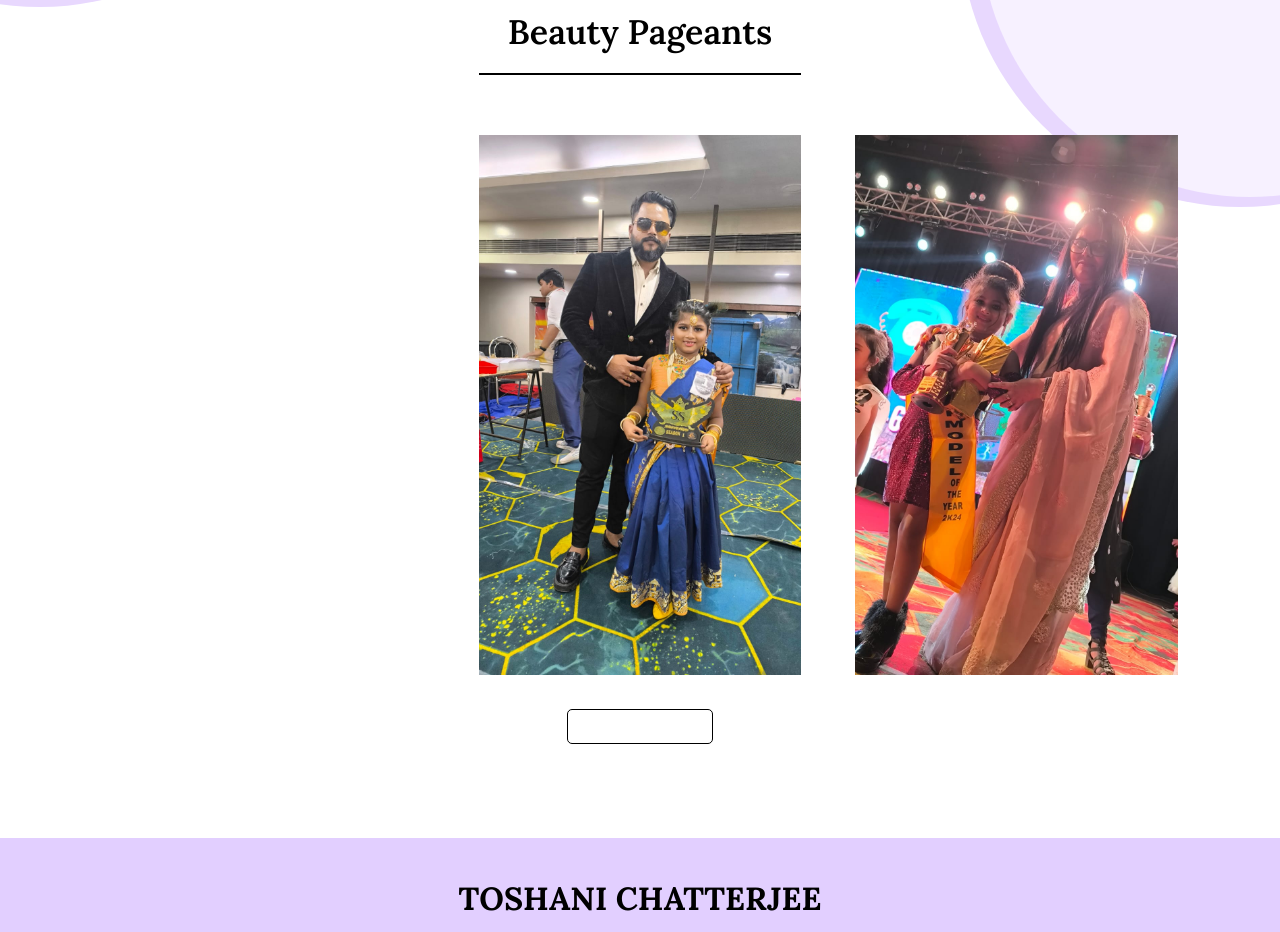
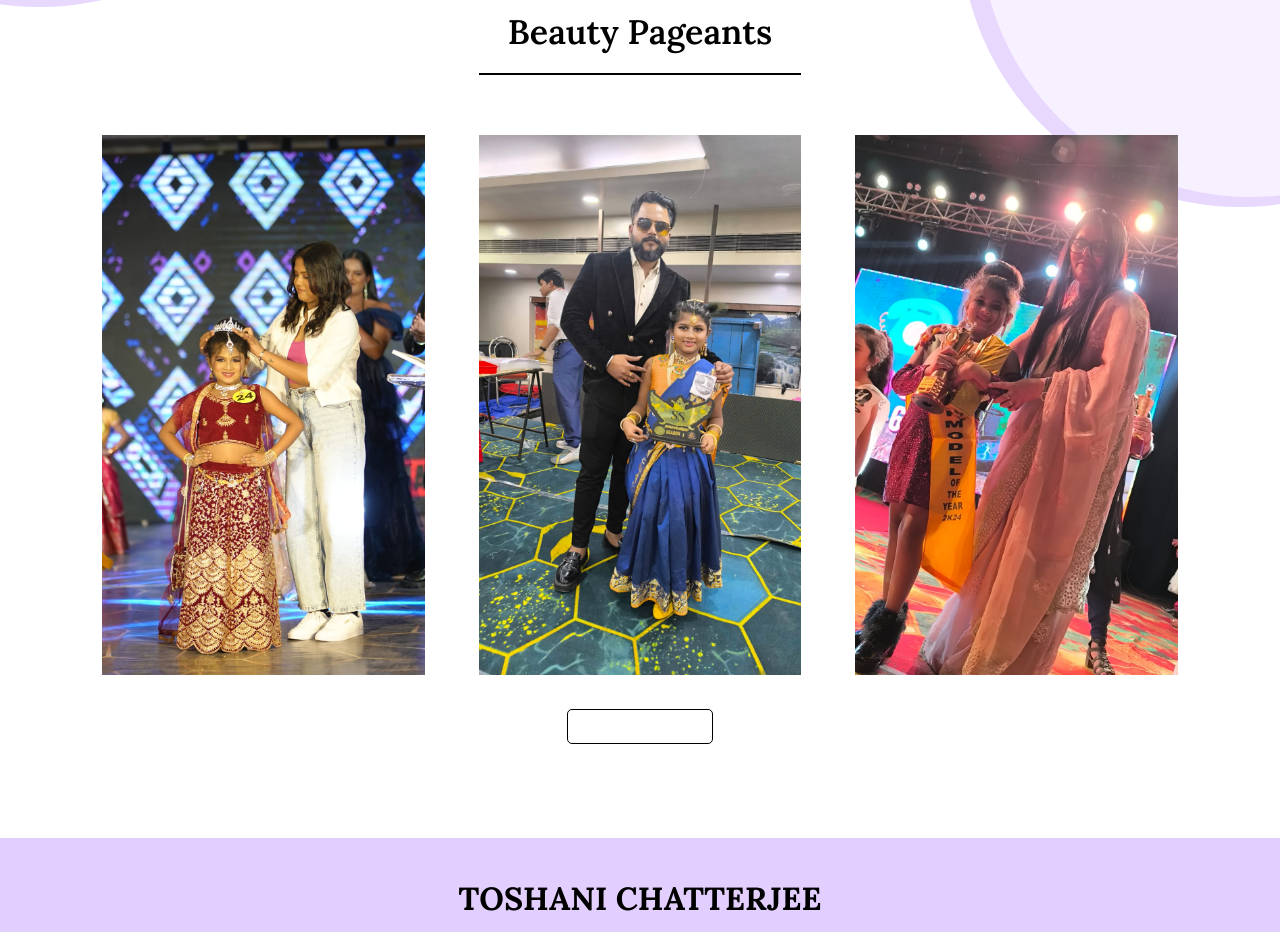
Before and after one commit to soumyadeep2308/Toshani, a plain HTML site: page index.html in a window 1280 px wide. Shown: the part 1543-2475 px from the top of the page. Drawn offline with Linux system fonts and the light colour scheme; files whose address does not match are found by name.

Commit message:
Update 4

```diff
--- a/StyleSheet/Home.css
+++ b/StyleSheet/Home.css
@@ -590,7 +590,7 @@
 }
 
 .Pageant .container .info .info1 {
-    background-image: url(..Photos/Home-Pageant/Image1.jpeg);
+    background-image: url(../Photos/Home-Pageant/Image1.jpeg);
     background-position: center;
     background-size: cover;
     background-repeat: no-repeat;
```
